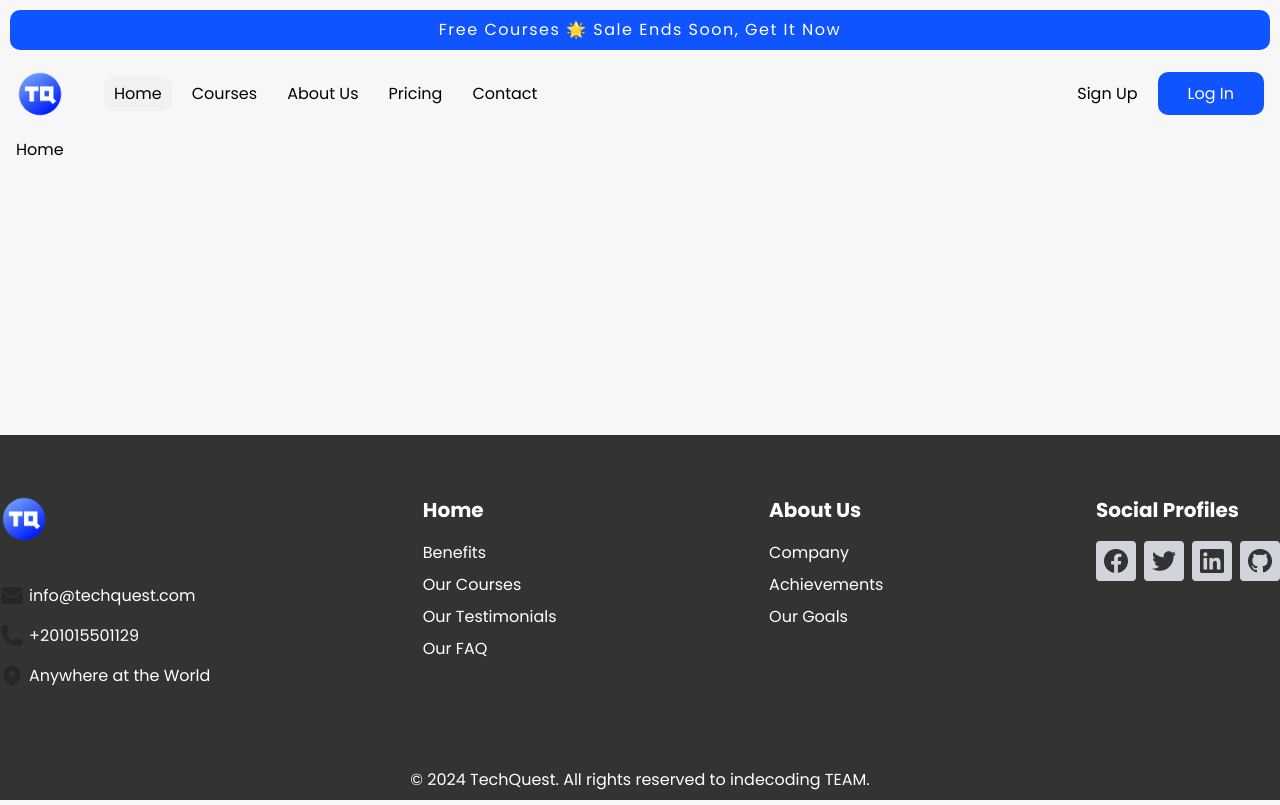
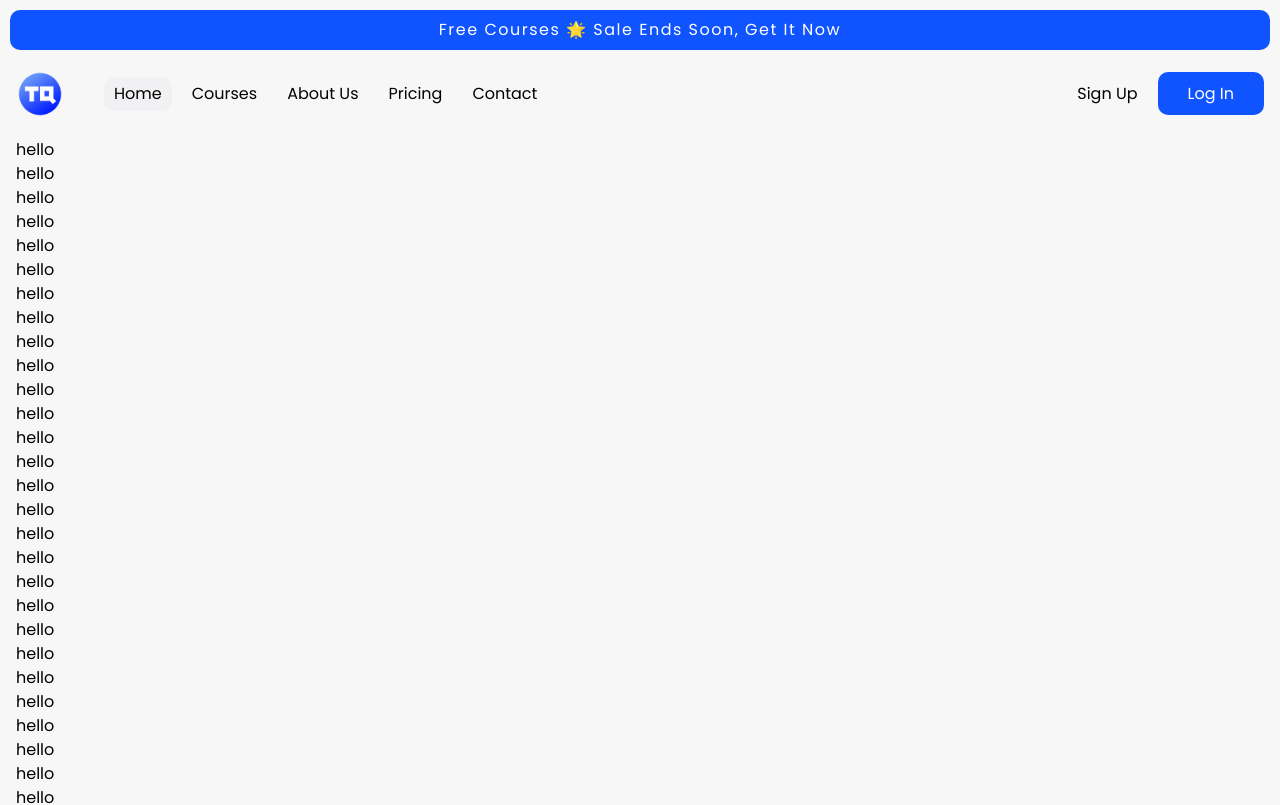
Before and after one commit to TechQuest-App/TechQuest-web, a React (Vite) app: page / in a window 1280 px wide. Shown: the top 805 px of the page. Built offline with nearby package versions, Linux system fonts and the light colour scheme; a web font is replaced by a local one.

Commit message:
some edits

```diff
--- a/src/component/footer/footer.style.js
+++ b/src/component/footer/footer.style.js
@@ -4,7 +4,7 @@ export const FooterWrap = styled.footer`
   width: 100%;
   background: #333;
   color: #fff;
-  position: fixed;
+  position: relative;
   bottom: 0;
 
   .FooterContainer {
--- a/src/pages/home/Home.jsx
+++ b/src/pages/home/Home.jsx
@@ -1,5 +1,39 @@
 const Home = () => {
-  return <div>Home</div>;
+  return (
+    <div>
+      <h1>hello</h1>
+      <h1>hello</h1>
+      <h1>hello</h1>
+      <h1>hello</h1>
+      <h1>hello</h1>
+      <h1>hello</h1>
+      <h1>hello</h1>
+      <h1>hello</h1>
+      <h1>hello</h1>
+      <h1>hello</h1>
+      <h1>hello</h1>
+      <h1>hello</h1>
+      <h1>hello</h1>
+      <h1>hello</h1>
+      <h1>hello</h1>
+      <h1>hello</h1>
+      <h1>hello</h1>
+      <h1>hello</h1>
+      <h1>hello</h1>
+      <h1>hello</h1>
+      <h1>hello</h1>
+      <h1>hello</h1>
+      <h1>hello</h1>
+      <h1>hello</h1>
+      <h1>hello</h1>
+      <h1>hello</h1>
+      <h1>hello</h1>
+      <h1>hello</h1>
+      <h1>hello</h1>
+      <h1>hello</h1>
+      <h1>hello</h1>
+    </div>
+  );
 };
 
 export default Home;
```
